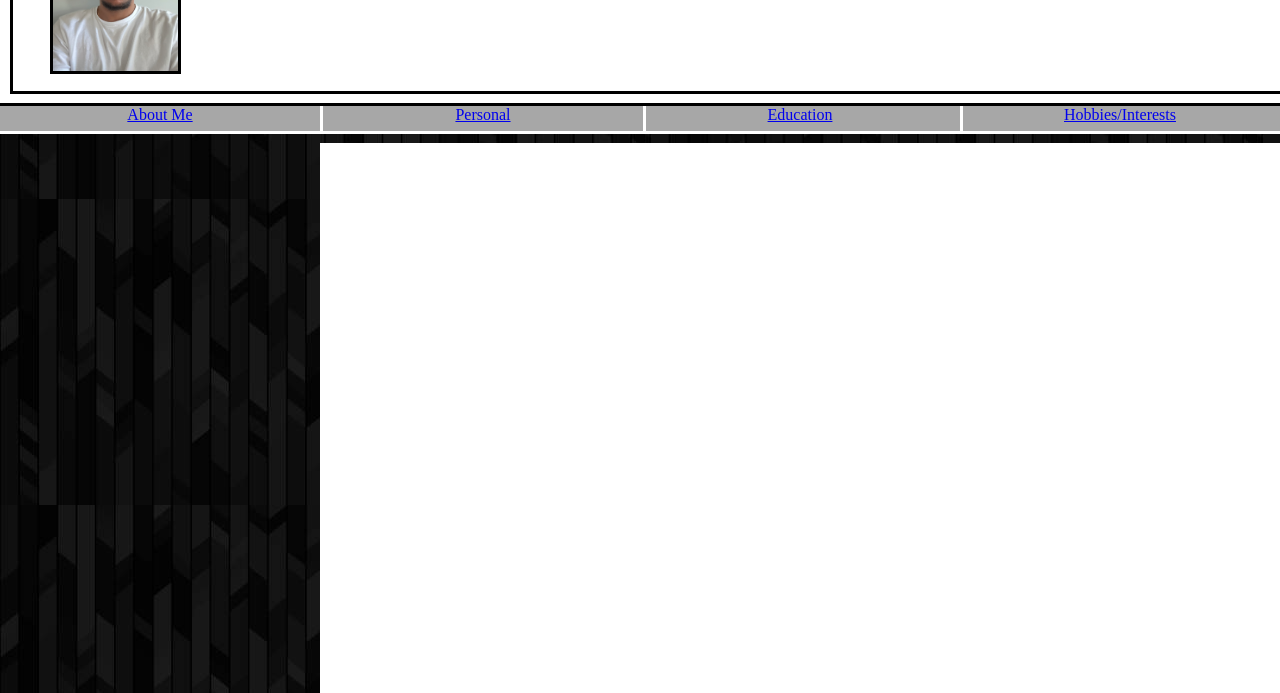
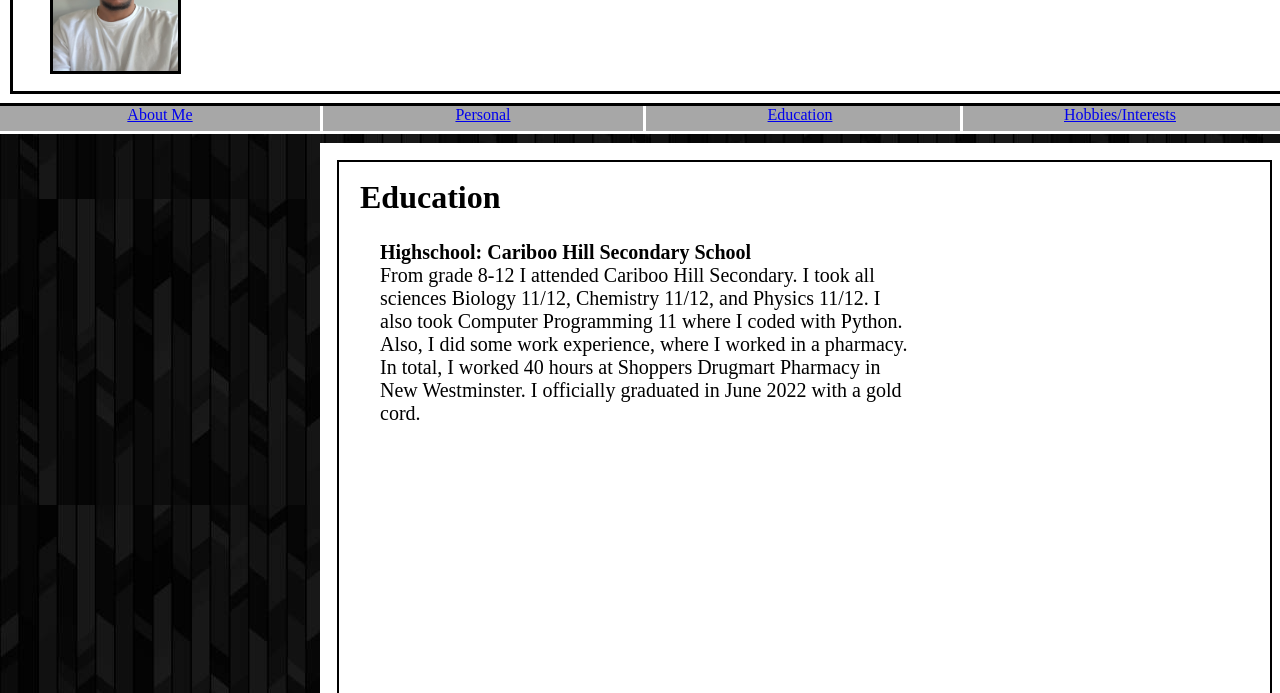
Before and after one commit to GVirk22/GVirk22.github.io, a plain HTML site: page MiniProject/HTML/MPEducation.html in a window 1280 px wide. Shown: the part 107-800 px from the top of the page. Drawn offline with Linux system fonts and the light colour scheme.

Commit message:
Added the text for the highschool I attended

```diff
--- a/MiniProject/CSS/MPEducation.CSS
+++ b/MiniProject/CSS/MPEducation.CSS
@@ -11,3 +11,27 @@ body {
     width: 75%;
     height: 1200px;
 }
+
+.educationBodyDecor {
+    position: absolute;
+    border: 2px solid black;
+    height: 97%;
+    width: 97%;
+    top: 17px;
+    left: 17px;
+}
+
+.eduTitle {
+    position: absolute;
+    left: 40px;
+    top: 15px;
+}
+
+.highschoolText {
+    position: absolute;
+    top: 55px;
+    left: 60px;
+    font-size: 20px;
+    width: 55%;
+    height: 100px;
+}
--- a/MiniProject/CSS/MPPersonal.CSS
+++ b/MiniProject/CSS/MPPersonal.CSS
@@ -44,7 +44,7 @@ body {
 .pInfoText {
     position: absolute;
     top: 55px;
-    left: 40px;
+    left: 60px;
     font-size: 20px;
     width: 55%;
     height: 100px;
@@ -62,7 +62,7 @@ body {
 .pInfoText2 {
     position: absolute;
     top: 330px;
-    left: 478px;
+    left: 465px;
     font-size: 20px;
     width: 55%;
     height: 100px;
@@ -80,7 +80,7 @@ body {
 .pInfoText3 {
     position: absolute;
     top: 650px;
-    left: 40px;
+    left: 60px;
     font-size: 20px;
     width: 55%;
     height: 100px;
--- a/MiniProject/HTML/MPEducation.html
+++ b/MiniProject/HTML/MPEducation.html
@@ -45,7 +45,16 @@
         </nav>
     </div>
     <div class="educationBody">
-
+        <div class="educationBodyDecor"></div>
+        <h1 class="eduTitle">Education</h1>
+        <p class="highschoolText">
+            <br><b>Highschool: Cariboo Hill Secondary School</b></br>
+            From grade 8-12 I attended Cariboo Hill Secondary. I took all sciences Biology 11/12,
+            Chemistry 11/12, and Physics 11/12. I also took Computer Programming 11 where I coded
+            with Python. Also, I did some work experience, where I worked in a pharmacy.
+            In total, I worked 40 hours at Shoppers Drugmart Pharmacy in New Westminster. I officially
+            graduated in June 2022 with a gold cord.
+        </p>
     </div>
 <!-- End of navigation bar-->
 </body>
```
Also changed, not shown: MiniProject/Images/CaribooHill.jpg (added).
